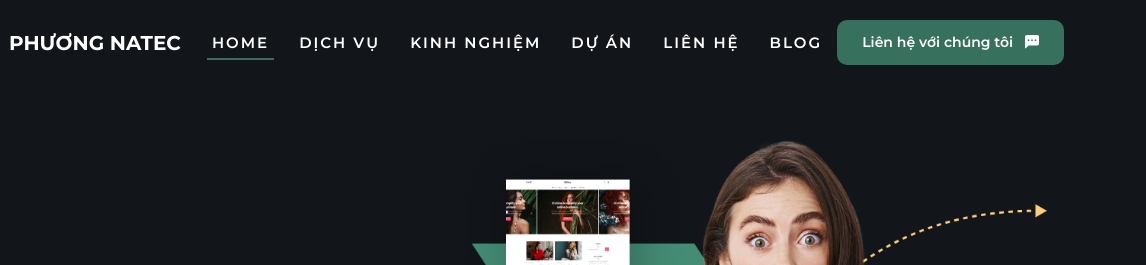
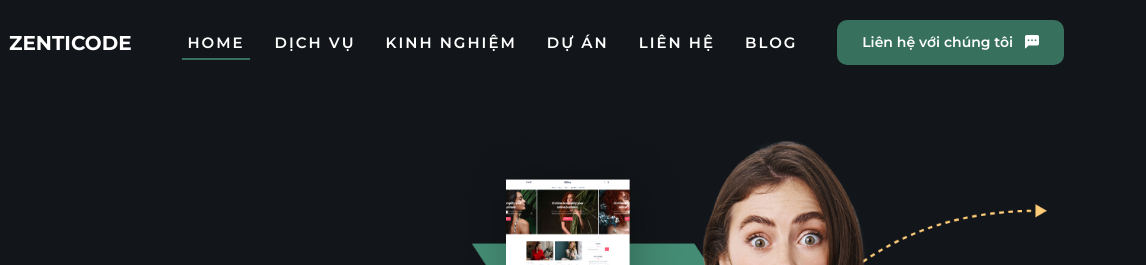
Before and after one commit to zenticode/zenticode, a plain HTML site: page index.html in a window 1280 px wide. Shown: the top 265 px of the page, 134-1280 px from the left. Drawn offline with Linux system fonts and the light colour scheme.

Commit message:
Update index.html

```diff
--- a/index.html
+++ b/index.html
@@ -40,8 +40,8 @@
                 <!-- Brand -->
                 <a class="navbar-brand" href="#">
                     <img class="logo" src="favicon.jpeg" title="" alt="">
-                    <span class="logo-dark">PHƯƠNG NATEC</span>
-                    <span class="logo-light">PHƯƠNG NATEC</span>
+                    <span class="logo-dark">ZENTICODE</span>
+                    <span class="logo-light">ZENTICODE</span>
                 </a>
                 <!-- / -->
                 <!-- Mobile Toggle -->
```
